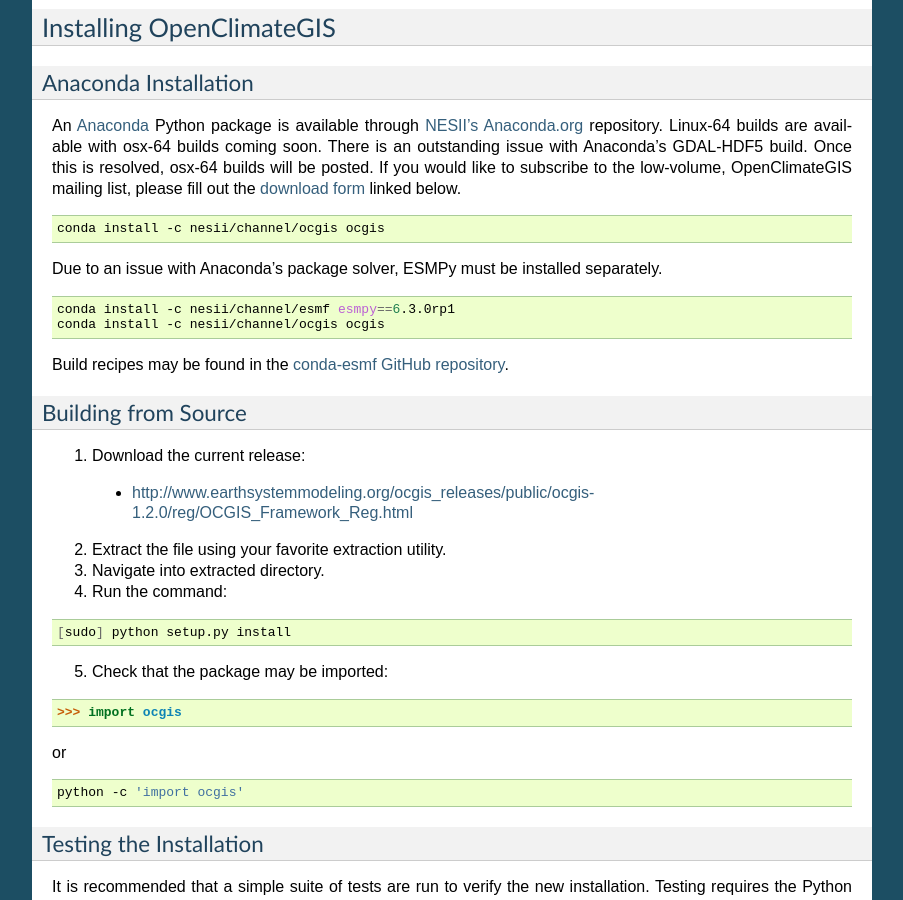
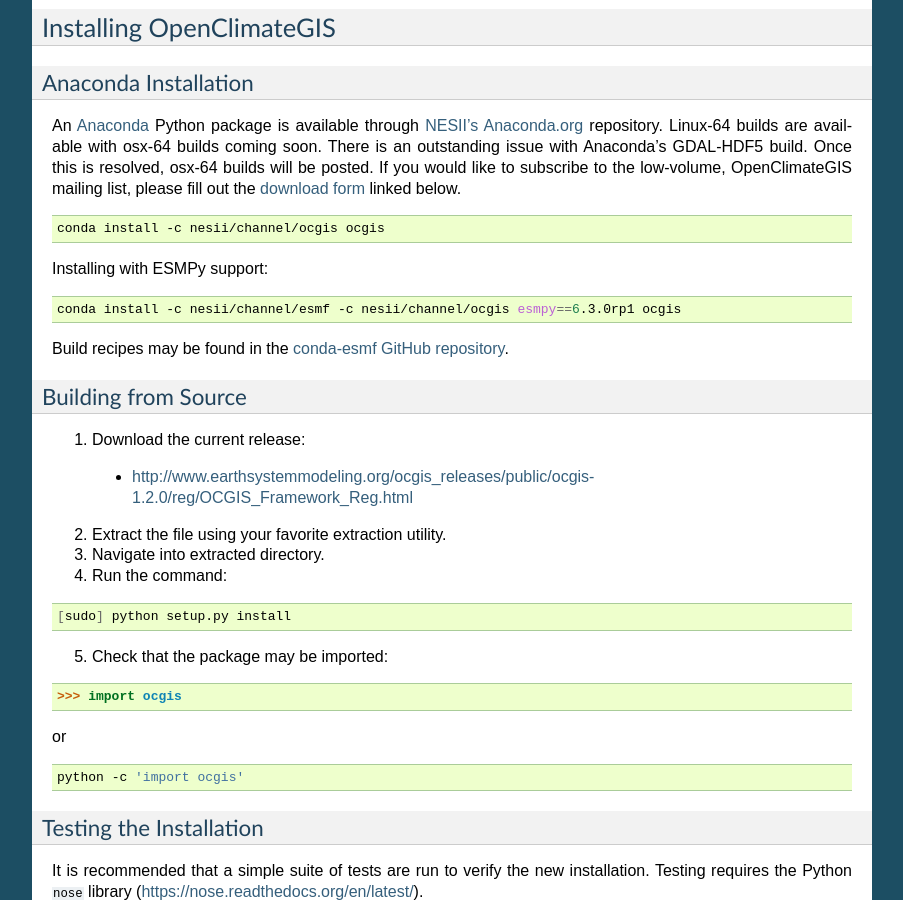
Before and after one commit to NCPP/ocgis, a Sphinx documentation site: the page built from doc/install.rst, in a window 1280 px wide and 900 px high, scrolled down 1746 px. Shown: the whole window, without its empty margins (198-1101 px from the left). Built offline with Sphinx 7.4.7, drawn with Linux system fonts in a browser that asks for light colours; formulas are drawn with MathJax 3.

Commit message:
Changed Anaconda installation instructions
Single line installation for Anaconda.

```diff
--- a/doc/install.rst
+++ b/doc/install.rst
@@ -85,12 +85,11 @@
 
    conda install -c nesii/channel/ocgis ocgis
 
-Due to an issue with Anaconda's package solver, ESMPy must be installed separately.
+Installing with ESMPy support:
 
 .. code-block:: sh
 
-   conda install -c nesii/channel/esmf esmpy==6.3.0rp1
-   conda install -c nesii/channel/ocgis ocgis
+   conda install -c nesii/channel/esmf -c nesii/channel/ocgis esmpy==6.3.0rp1 ocgis
 
 Build recipes may be found in the `conda-esmf GitHub repository <https://github.com/NESII/conda-esmf>`_.
 
```
